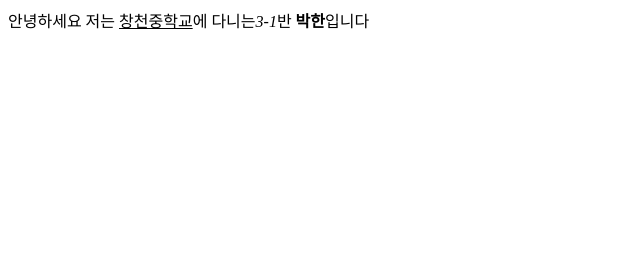
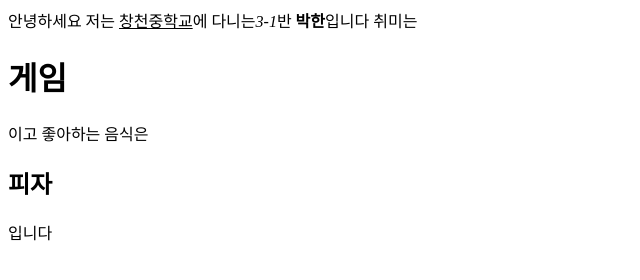
Before and after one commit to 12112212/probable-bassoon, a plain HTML site: page 220313/introduce.html in a window 1280 px wide. Shown: the whole page, without its empty margins (0-640 px from the left). Drawn offline with Linux system fonts and the light colour scheme.

```diff
--- a/220313/introduce.html
+++ b/220313/introduce.html
@@ -6,6 +6,7 @@
 </head>
 <body>
 안녕하세요 저는 <u>창천중학교</u>에 다니는<i>3-1</i>반<b> 박한</b>입니다
+취미는 <h1>게임</h1>이고 좋아하는 음식은 <h2>피자</h2>입니다
 
 </body>
 </html>
```
